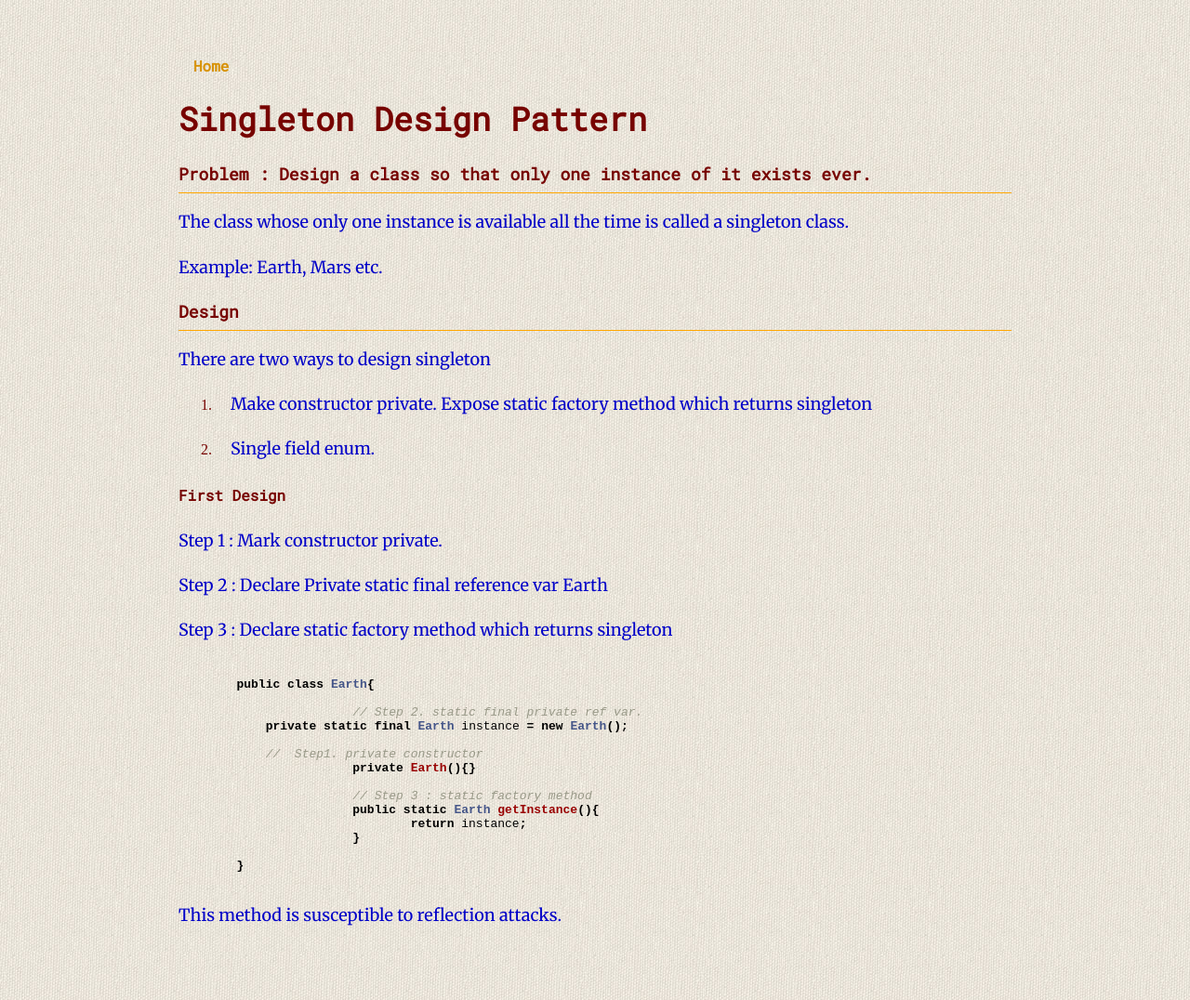
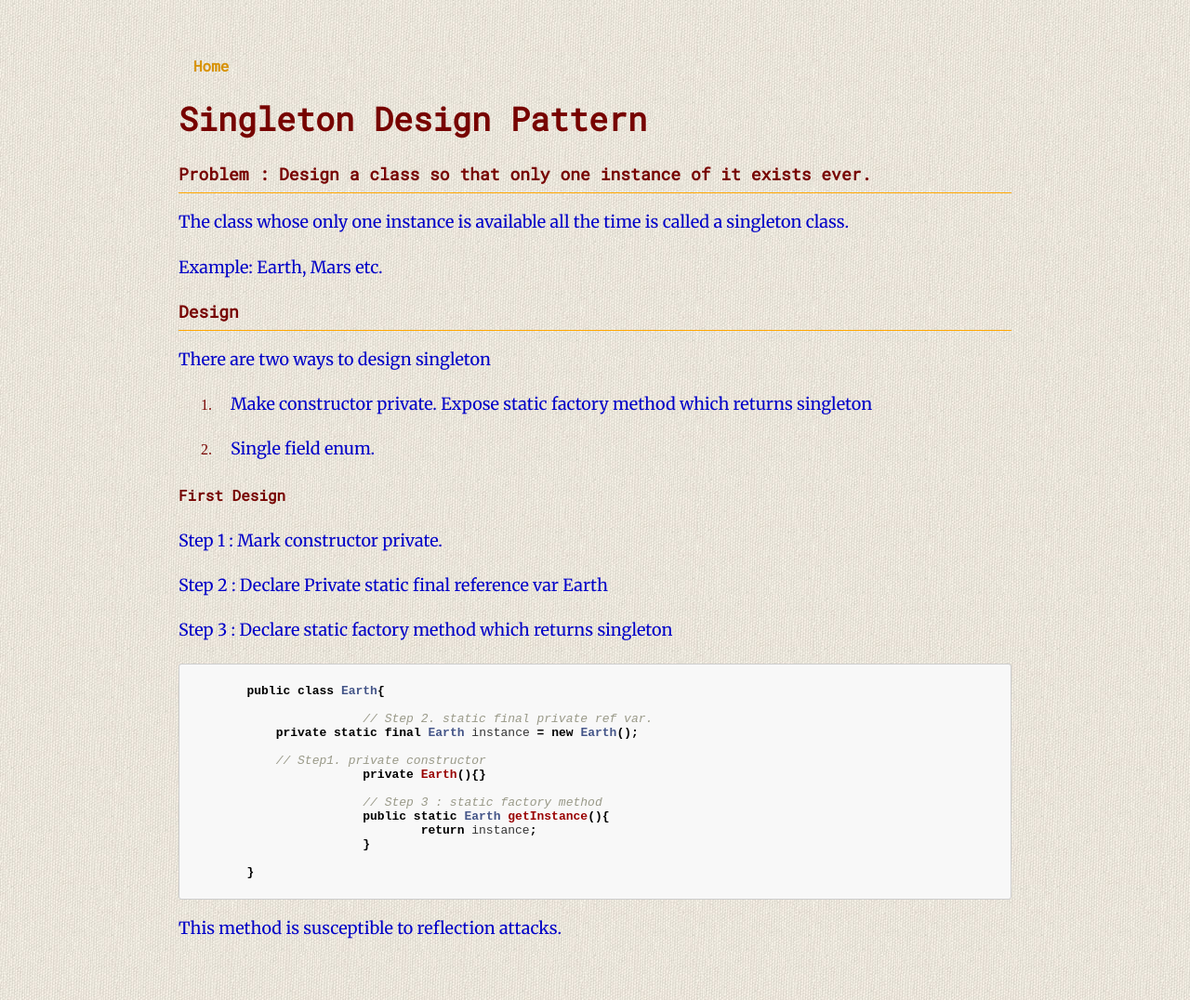
Before and after one commit to Jokestir/Jokestir.github.io, a Jekyll site: the page built from DesignPatterns/Singleton.md, in a window 1280 px wide. Shown: the whole page at 93% size. Built offline with Jekyll 4.4.1, drawn with Linux system fonts in a browser that asks for light colours.

Commit message:
another css

```diff
--- a/css/main.css
+++ b/css/main.css
@@ -73,64 +73,81 @@
     margin-left:-0.5em;
 }
 
-.highlight .hll { background-color: #ffffcc }
-.highlight .c { color: #999988; font-style: italic } /* Comment */
-.highlight .err { color: #a61717; background-color: #e3d2d2 } /* Error */
-.highlight .k { color: #000000; font-weight: bold } /* Keyword */
-.highlight .o { color: #000000; font-weight: bold } /* Operator */
-.highlight .cm { color: #999988; font-style: italic } /* Comment.Multiline */
-.highlight .cp { color: #999999; font-weight: bold; font-style: italic } /* Comment.Preproc */
-.highlight .c1 { color: #999988; font-style: italic } /* Comment.Single */
-.highlight .cs { color: #999999; font-weight: bold; font-style: italic } /* Comment.Special */
-.highlight .gd { color: #000000; background-color: #ffdddd } /* Generic.Deleted */
-.highlight .ge { color: #000000; font-style: italic } /* Generic.Emph */
-.highlight .gr { color: #aa0000 } /* Generic.Error */
-.highlight .gh { color: #999999 } /* Generic.Heading */
-.highlight .gi { color: #000000; background-color: #ddffdd } /* Generic.Inserted */
-.highlight .go { color: #888888 } /* Generic.Output */
-.highlight .gp { color: #555555 } /* Generic.Prompt */
-.highlight .gs { font-weight: bold } /* Generic.Strong */
-.highlight .gu { color: #aaaaaa } /* Generic.Subheading */
-.highlight .gt { color: #aa0000 } /* Generic.Traceback */
-.highlight .kc { color: #000000; font-weight: bold } /* Keyword.Constant */
-.highlight .kd { color: #000000; font-weight: bold } /* Keyword.Declaration */
-.highlight .kn { color: #000000; font-weight: bold } /* Keyword.Namespace */
-.highlight .kp { color: #000000; font-weight: bold } /* Keyword.Pseudo */
-.highlight .kr { color: #000000; font-weight: bold } /* Keyword.Reserved */
-.highlight .kt { color: #445588; font-weight: bold } /* Keyword.Type */
-.highlight .m { color: #009999 } /* Literal.Number */
-.highlight .s { color: #d01040 } /* Literal.String */
-.highlight .na { color: #008080 } /* Name.Attribute */
-.highlight .nb { color: #0086B3 } /* Name.Builtin */
-.highlight .nc { color: #445588; font-weight: bold } /* Name.Class */
-.highlight .no { color: #008080 } /* Name.Constant */
-.highlight .nd { color: #3c5d5d; font-weight: bold } /* Name.Decorator */
-.highlight .ni { color: #800080 } /* Name.Entity */
-.highlight .ne { color: #990000; font-weight: bold } /* Name.Exception */
-.highlight .nf { color: #990000; font-weight: bold } /* Name.Function */
-.highlight .nl { color: #990000; font-weight: bold } /* Name.Label */
-.highlight .nn { color: #555555 } /* Name.Namespace */
-.highlight .nt { color: #000080 } /* Name.Tag */
-.highlight .nv { color: #008080 } /* Name.Variable */
-.highlight .ow { color: #000000; font-weight: bold } /* Operator.Word */
-.highlight .w { color: #bbbbbb } /* Text.Whitespace */
-.highlight .mf { color: #009999 } /* Literal.Number.Float */
-.highlight .mh { color: #009999 } /* Literal.Number.Hex */
-.highlight .mi { color: #009999 } /* Literal.Number.Integer */
-.highlight .mo { color: #009999 } /* Literal.Number.Oct */
-.highlight .sb { color: #d01040 } /* Literal.String.Backtick */
-.highlight .sc { color: #d01040 } /* Literal.String.Char */
-.highlight .sd { color: #d01040 } /* Literal.String.Doc */
-.highlight .s2 { color: #d01040 } /* Literal.String.Double */
-.highlight .se { color: #d01040 } /* Literal.String.Escape */
-.highlight .sh { color: #d01040 } /* Literal.String.Heredoc */
-.highlight .si { color: #d01040 } /* Literal.String.Interpol */
-.highlight .sx { color: #d01040 } /* Literal.String.Other */
-.highlight .sr { color: #009926 } /* Literal.String.Regex */
-.highlight .s1 { color: #d01040 } /* Literal.String.Single */
-.highlight .ss { color: #990073 } /* Literal.String.Symbol */
-.highlight .bp { color: #999999 } /* Name.Builtin.Pseudo */
-.highlight .vc { color: #008080 } /* Name.Variable.Class */
-.highlight .vg { color: #008080 } /* Name.Variable.Global */
-.highlight .vi { color: #008080 } /* Name.Variable.Instance */
-.highlight .il { color: #009999 } /* Literal.Number.Integer.Long */
+.highlight pre code * {
+  white-space: nowrap;    // this sets all children inside to nowrap
+}
+
+.highlight pre {
+  overflow-x: auto;       // this sets the scrolling in x
+}
+
+.highlight pre code {
+  white-space: pre;       // forces <code> to respect <pre> formatting
+}
+
+/* github style pygments theme for jekyll */
+/* from https://github.com/aahan/pygments-github-style */
+
+.highlight pre, pre, .highlight .hll { background-color: #f8f8f8; border: 1px solid #ccc; padding: 6px 10px; border-radius: 3px; }
+.highlight .c { color: #999988; font-style: italic; }
+.highlight .err { color: #a61717; background-color: #e3d2d2; }
+.highlight .k { font-weight: bold; }
+.highlight .o { font-weight: bold; }
+.highlight .cm { color: #999988; font-style: italic; }
+.highlight .cp { color: #999999; font-weight: bold; }
+.highlight .c1 { color: #999988; font-style: italic; }
+.highlight .cs { color: #999999; font-weight: bold; font-style: italic; }
+.highlight .gd { color: #000000; background-color: #ffdddd; }
+.highlight .gd .x { color: #000000; background-color: #ffaaaa; }
+.highlight .ge { font-style: italic; }
+.highlight .gr { color: #aa0000; }
+.highlight .gh { color: #999999; }
+.highlight .gi { color: #000000; background-color: #ddffdd; }
+.highlight .gi .x { color: #000000; background-color: #aaffaa; }
+.highlight .go { color: #888888; }
+.highlight .gp { color: #555555; }
+.highlight .gs { font-weight: bold; }
+.highlight .gu { color: #800080; font-weight: bold; }
+.highlight .gt { color: #aa0000; }
+.highlight .kc { font-weight: bold; }
+.highlight .kd { font-weight: bold; }
+.highlight .kn { font-weight: bold; }
+.highlight .kp { font-weight: bold; }
+.highlight .kr { font-weight: bold; }
+.highlight .kt { color: #445588; font-weight: bold; }
+.highlight .m { color: #009999; }
+.highlight .s { color: #dd1144; }
+.highlight .n { color: #333333; }
+.highlight .na { color: teal; }
+.highlight .nb { color: #0086b3; }
+.highlight .nc { color: #445588; font-weight: bold; }
+.highlight .no { color: teal; }
+.highlight .ni { color: purple; }
+.highlight .ne { color: #990000; font-weight: bold; }
+.highlight .nf { color: #990000; font-weight: bold; }
+.highlight .nn { color: #555555; }
+.highlight .nt { color: navy; }
+.highlight .nv { color: teal; }
+.highlight .ow { font-weight: bold; }
+.highlight .w { color: #bbbbbb; }
+.highlight .mf { color: #009999; }
+.highlight .mh { color: #009999; }
+.highlight .mi { color: #009999; }
+.highlight .mo { color: #009999; }
+.highlight .sb { color: #dd1144; }
+.highlight .sc { color: #dd1144; }
+.highlight .sd { color: #dd1144; }
+.highlight .s2 { color: #dd1144; }
+.highlight .se { color: #dd1144; }
+.highlight .sh { color: #dd1144; }
+.highlight .si { color: #dd1144; }
+.highlight .sx { color: #dd1144; }
+.highlight .sr { color: #009926; }
+.highlight .s1 { color: #dd1144; }
+.highlight .ss { color: #990073; }
+.highlight .bp { color: #999999; }
+.highlight .vc { color: teal; }
+.highlight .vg { color: teal; }
+.highlight .vi { color: teal; }
+.highlight .il { color: #009999; }
+.highlight .gc { color: #999; background-color: #EAF2F5; }
```
